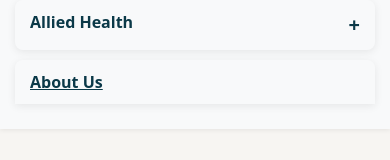
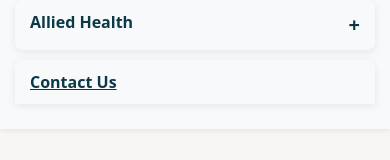
Before and after one commit to Mukesh1346/Adnacare, a Next.js app: page / in a window 390 px wide. Both pictures are taken after a click on the button 350 px from the left and 94 px from the top of the page. Shown: the part 319-479 px from the top of the page. Built offline with nearby package versions, Linux system fonts and the light colour scheme.

Commit message:
new updates

```diff
--- a/src/app/Components/Navbar/Navbar.jsx
+++ b/src/app/Components/Navbar/Navbar.jsx
@@ -1,10 +1,11 @@
-"use client";
+  "use client";
 import Image from "next/image";
 import Link from "next/link";
 import { Facebook, Instagram, Twitter } from "lucide-react";
 import { useState } from "react";
 import logo from "@/app/images/logo1.png";
 import "./navbar.css";
+import { Black_And_White_Picture } from "next/font/google";
 
 export default function Navbar() {
   const [openMenu, setOpenMenu] = useState(false);
@@ -45,8 +46,9 @@ export default function Navbar() {
 
             {/* DROPDOWN 1 */}
             <div className="dropdown">
-              <button className="navbar-dropdown-btn dropdown-toggle" data-bs-toggle="dropdown">
+              <button style={{color:"#000"}} className="navbar-dropdown-btn dropdown-toggle" data-bs-toggle="dropdown">
                 ADNA Services
+
               </button>
               <ul className="navbar-dropdown-menu dropdown-menu">
                 <li><Link className="dropdown-item" href="/personal-care2">Personal Care</Link></li>
@@ -63,7 +65,7 @@ export default function Navbar() {
 
             {/* DROPDOWN 2 */}
             <div className="dropdown">
-              <button className="navbar-dropdown-btn dropdown-toggle" data-bs-toggle="dropdown">
+              <button style={{color:"#000"}} className="navbar-dropdown-btn dropdown-toggle" data-bs-toggle="dropdown">
                 Aged Care
               </button>
               <ul className="navbar-dropdown-menu dropdown-menu">
@@ -80,7 +82,7 @@ export default function Navbar() {
 
             {/* DROPDOWN 3 */}
             <div className="dropdown">
-              <button className="navbar-dropdown-btn dropdown-toggle" data-bs-toggle="dropdown">
+              <button style={{color:"#000"}} className="navbar-dropdown-btn dropdown-toggle" data-bs-toggle="dropdown">
                 Disability Accommodation
               </button>
               <ul className="navbar-dropdown-menu dropdown-menu">
@@ -93,7 +95,7 @@ export default function Navbar() {
 
             {/* DROPDOWN 4 */}
             <div className="dropdown">
-              <button className="navbar-dropdown-btn dropdown-toggle" data-bs-toggle="dropdown">
+              <button style={{color:"#000"}} className="navbar-dropdown-btn dropdown-toggle" data-bs-toggle="dropdown">
                 Allied Health
               </button>
               <ul className="navbar-dropdown-menu dropdown-menu">
@@ -196,8 +198,8 @@ export default function Navbar() {
 
           {/* Simple Link */}
           <div className="accordion-item">
-            <Link href="/about-us" className="accordion-title" onClick={() => setOpenMenu(false)}>
-              About Us
+            <Link href="/contact-us" className="accordion-title" onClick={() => setOpenMenu(false)}>
+              Contact Us
             </Link>
           </div>
 
```
